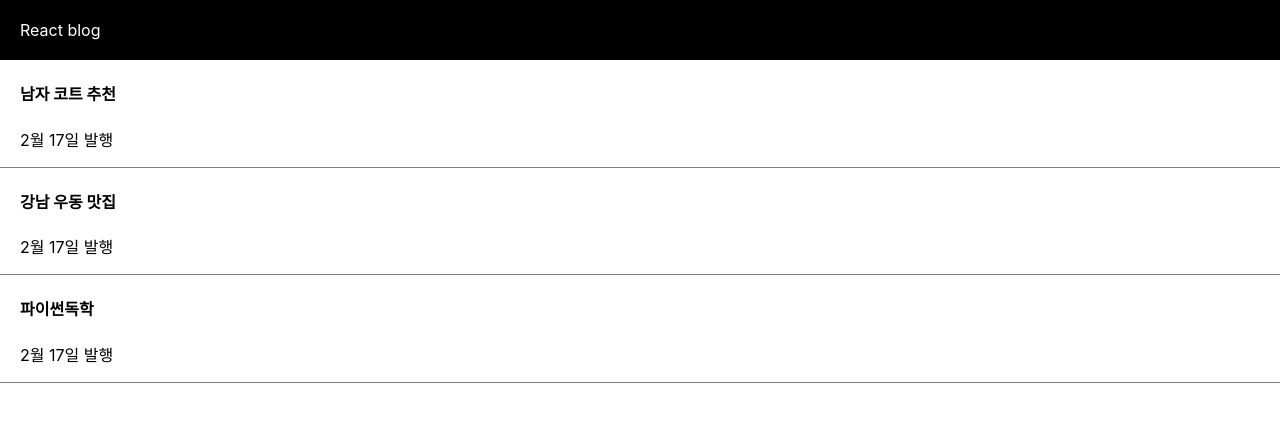
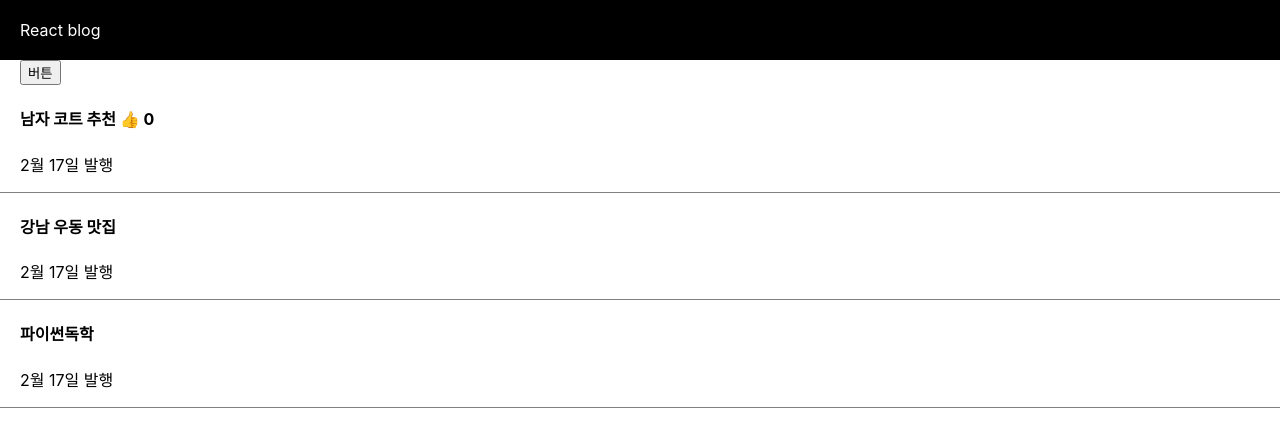
Before and after one commit to leeunduck/Coding_Apple_React, a React (Create React App) app: page / in a window 1280 px wide. Shown: the top 426 px of the page. Built offline with nearby package versions, Linux system fonts and the light colour scheme.

Commit message:
Part1/lec5
* feat: onClick & useState

* feat: homework

```diff
--- a/src/App.js
+++ b/src/App.js
@@ -5,13 +5,30 @@ function App() {
   let [cloth, setCloth] = useState("남자 코트 추천");
   let [list, setList] = useState("강남 우동 맛집");
   let [python, setPython] = useState("파이썬독학");
+  let [count, setCount] = useState(0);
+
   return (
     <div className="App">
       <div className="black-nav">
         <div>React blog</div>
       </div>
       <div className="list">
-        <h4>{cloth}</h4>
+        <button
+          onClick={() => {
+            setCloth("여자 코트 추천");
+          }}>
+          버튼
+        </button>
+        <h4>
+          {cloth}{" "}
+          <span
+            onClick={() => {
+              setCount(count + 1);
+            }}>
+            👍
+          </span>{" "}
+          {count}
+        </h4>
         <p>2월 17일 발행</p>
       </div>
       <div className="list">
```
